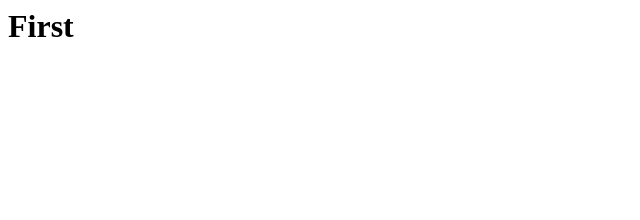
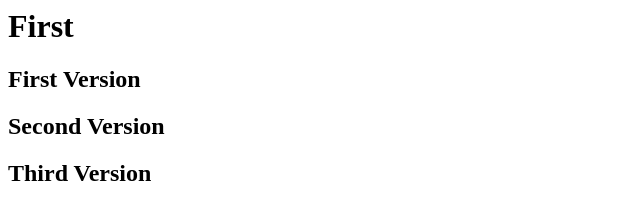
Before and after one commit to raiadi/sandbox, a plain HTML site: page index.html in a window 1280 px wide. Shown: the whole page, without its empty margins (0-640 px from the left). Drawn offline with Linux system fonts and the light colour scheme.

Commit message:
third commit

```diff
--- a/index.html
+++ b/index.html
@@ -1 +1,7 @@
 <h1>First</h1>
+
+<h2>First Version</h2>
+
+<h2>Second Version</h2>
+
+<h2>Third Version</h2>
```
